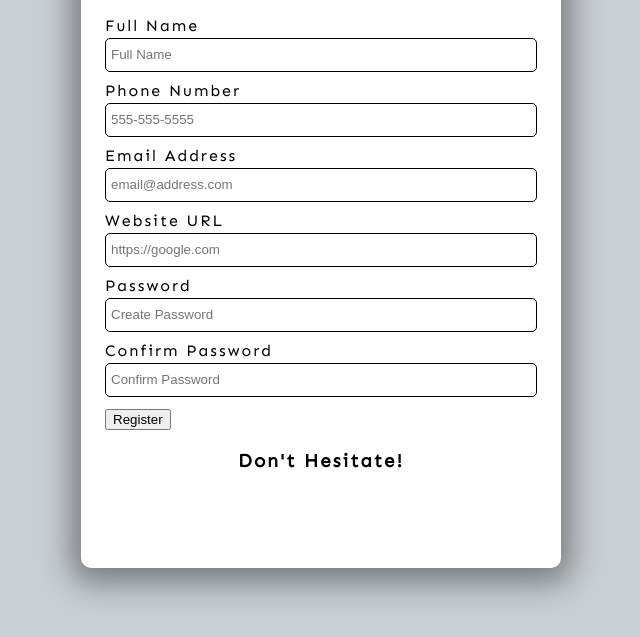
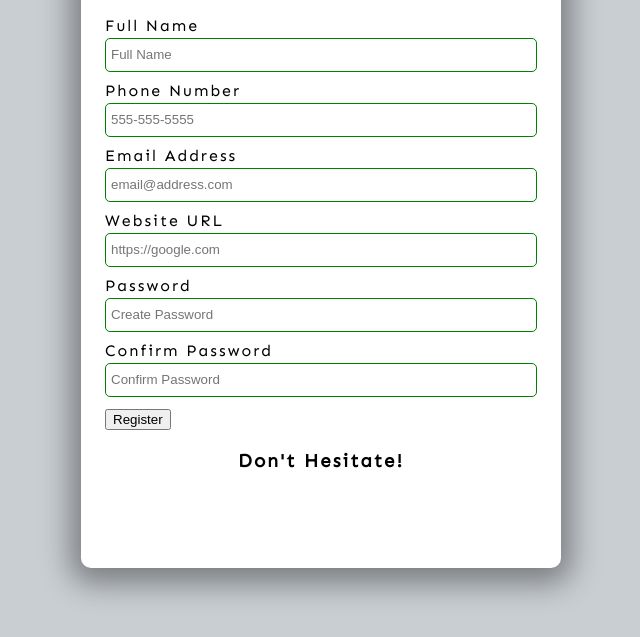
Before and after one commit to tod619/form_validation, a plain HTML site: page index.html in a window 1280 px wide. Shown: the part 147-784 px from the top of the page, without its empty margins (319-959 px from the left). Drawn offline with Linux system fonts and the light colour scheme.

Commit message:
add border color to valid + invalid inputs in style.css file

```diff
--- a/style.css
+++ b/style.css
@@ -49,5 +49,14 @@ input {
   border-radius: 5px;
   outline: none;
   box-sizing: border-box;
+  transition: all 0.3s;
+}
+
+input:valid {
+  border: 1px solid green;
+}
+
+input:invalid {
+  border: 1px solid red;
 }
 /* End: Form */
```
